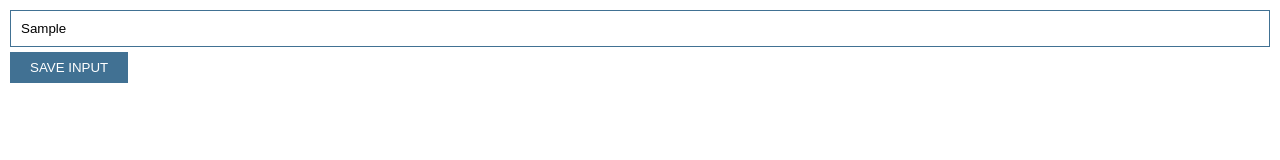
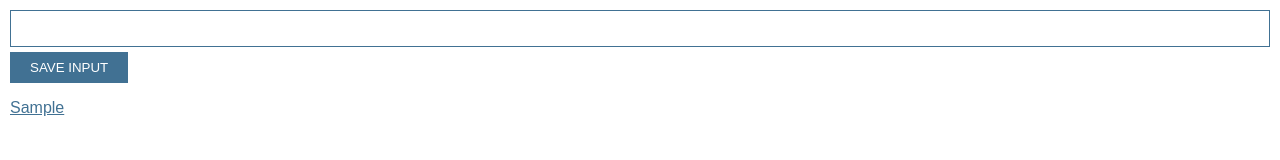
Before and after one commit to md95md/FrontendPractice, a browser extension: page Chrome_extention/index.html in a window 1280 px wide. Both pictures are taken after typing "Sample" into the empty fields and a click on the button "SAVE INPUT". Drawn offline with Linux system fonts and the light colour scheme.

Commit message:
first working version

```diff
--- a/Chrome_extention/index.css
+++ b/Chrome_extention/index.css
@@ -2,7 +2,7 @@ body {
     margin: 0;
     padding: 10px;
     font-family: Arial, Helvetica, sans-serif;
-
+    min-width: 400px;
 }
 
 input {
@@ -32,3 +32,17 @@ button:hover {
 button:active {
   transform: scale(0.95);
 }
+
+ul {
+  list-style-type: none;
+  padding-left: 0;
+}
+
+li {
+  margin-top: 8px;
+
+}
+
+li a {
+  color: #417193;
+}
--- a/Chrome_extention/index.html
+++ b/Chrome_extention/index.html
@@ -5,6 +5,7 @@
     <body>
         <input type="text" id="input-el">
         <button id="input-btn">SAVE INPUT</button>
+        <ul id="ul-el"></ul>
         <script src="index.js"></script>
     </body>
 </html>
--- a/Chrome_extention/index.js
+++ b/Chrome_extention/index.js
@@ -1,6 +1,25 @@
 
-let inputBtn = document.getElementById("input-btn")
+let myLeads = []
+const inputEl = document.getElementById("input-el")
+const inputBtn = document.getElementById("input-btn")
+const ulEl = document.getElementById("ul-el")
 
 inputBtn.addEventListener("click", function() {
-    console.log("Button clicked!")
+	myLeads.push(inputEl.value)
+	inputEl.value = ""
+	renderLeads()
 })
+
+function renderLeads() {
+	let listItems = ""
+	for (let i = 0; i < myLeads.length; i++) {
+		listItems += `
+		<li>
+			<a href=${myLeads[i]} target="_blank">
+				${myLeads[i]}
+			</a>
+		</li>
+		`
+	}
+	ulEl.innerHTML = listItems
+}
```
Also changed, not shown: Chrome_extention/icon.jpg (added), Chrome_extention/manifest.json (added).
